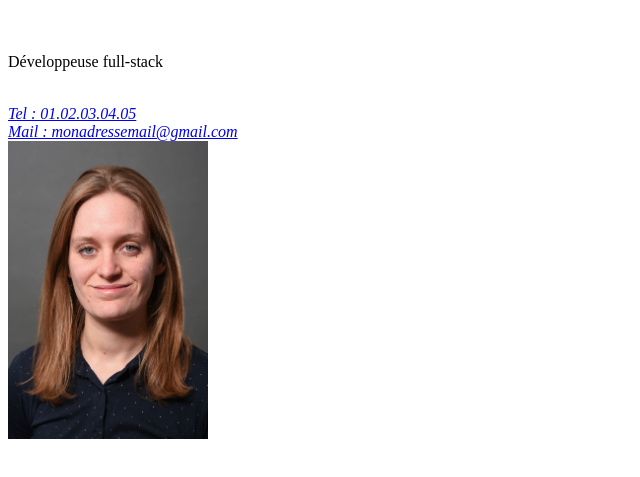
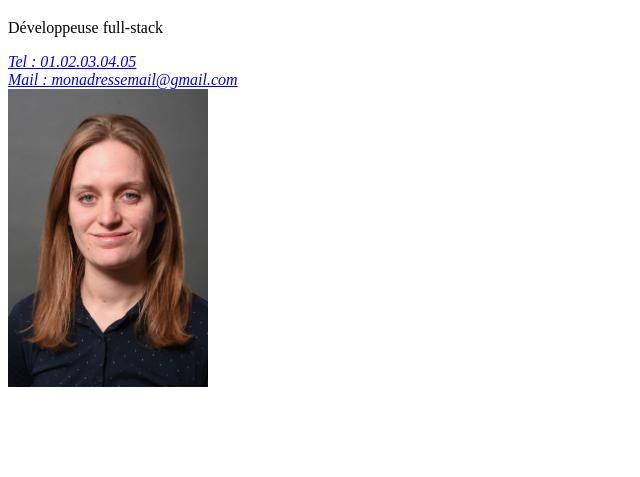
Before and after one commit to CDasse/tp_visite, a plain HTML site: page index.html in a window 1280 px wide. Shown: the part 173-650 px from the top of the page, without its empty margins (0-640 px from the left). Drawn offline with Linux system fonts and the light colour scheme.

Commit message:
fix: element HTML

```diff
--- a/index.html
+++ b/index.html
@@ -9,8 +9,8 @@
     <header>
         <img src="img/logo_coda.png" alt="Logo coda" width="100">
         <hgroup>
-            <h1>Clémence Dassé</h1><br>
-            <p>Développeuse full-stack</p><br>
+            <h1>Clémence Dassé</h1>
+            <p>Développeuse full-stack</p>
         </hgroup>
     </header>
     <main>
```
